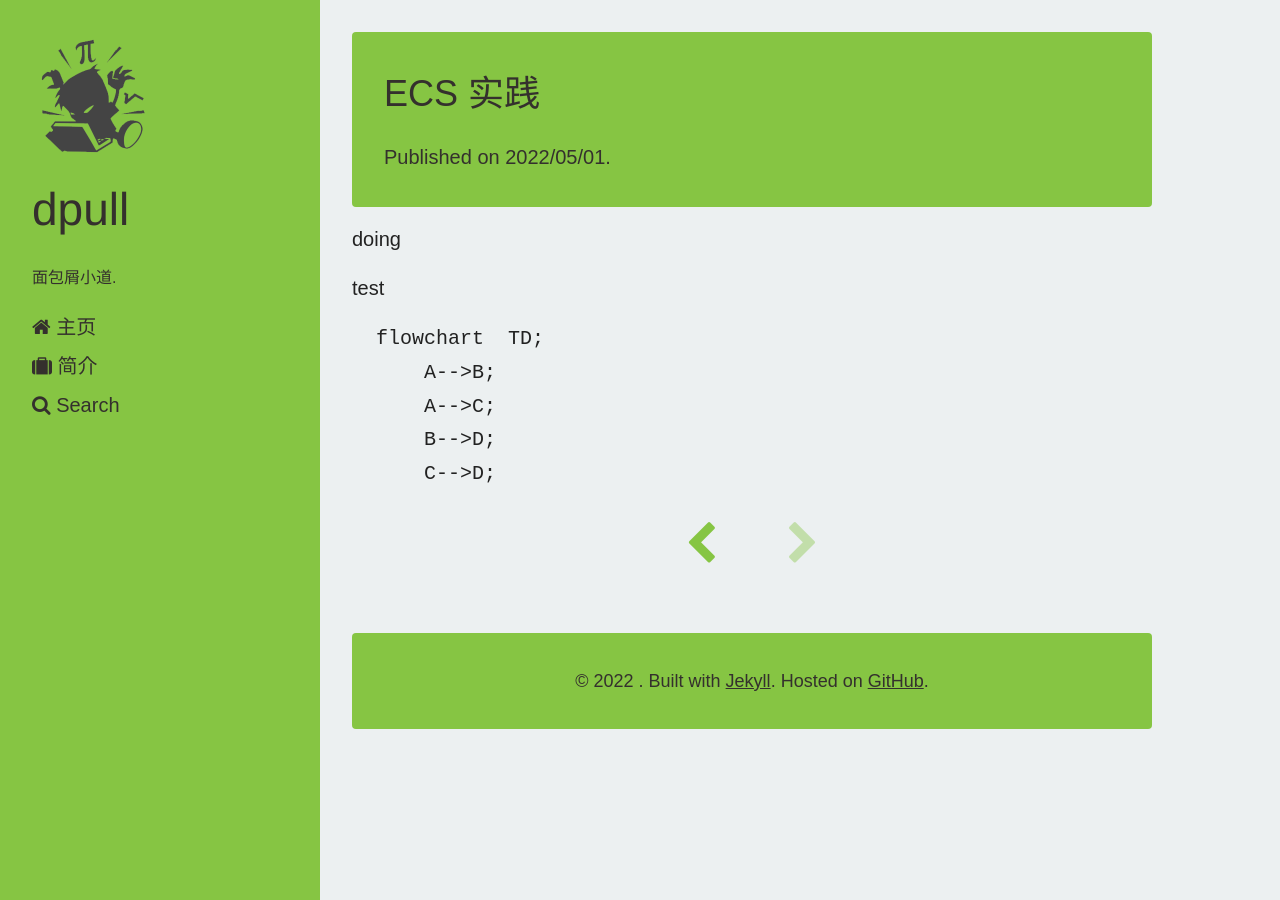
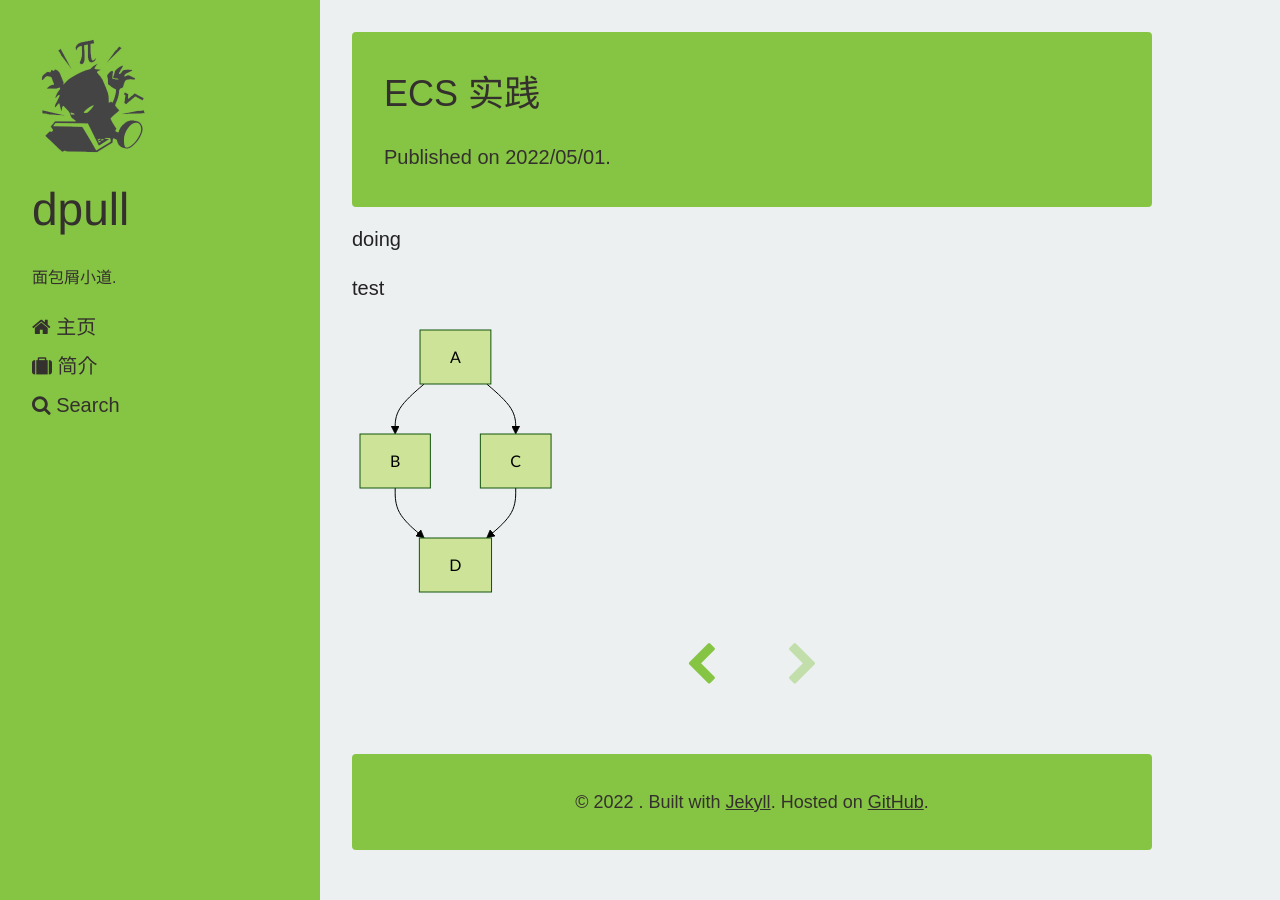
Before and after one commit to dpull/dpull.github.io, a Jekyll site: the page built from _posts/2022-05-01-ecs_in_practice.md, in a window 1280 px wide. Built offline with Jekyll 4.4.1, drawn with Linux system fonts in a browser that asks for light colours; some of the changed lines change nothing that is shown.

Commit message:
增加流程图

```diff
--- a/_includes/post-footer.html
+++ b/_includes/post-footer.html
@@ -1,2 +1,19 @@
 <!-- Comment BEGIN -->
+
+{%- if content contains 'mermaid' -%}
+<script src="https://cdnjs.cloudflare.com/ajax/libs/mermaid/8.0.0/mermaid.min.js"></script>
+<script>
+const config = {
+    startOnLoad:true,
+    theme: 'forest',
+    flowchart: {
+        useMaxWidth:false,
+        htmlLabels:true
+        }
+};
+mermaid.initialize(config);
+window.mermaid.init(undefined, document.querySelectorAll('.language-mermaid'));
+</script>
+{% endif %}
+
 <!-- Comment END -->
```
